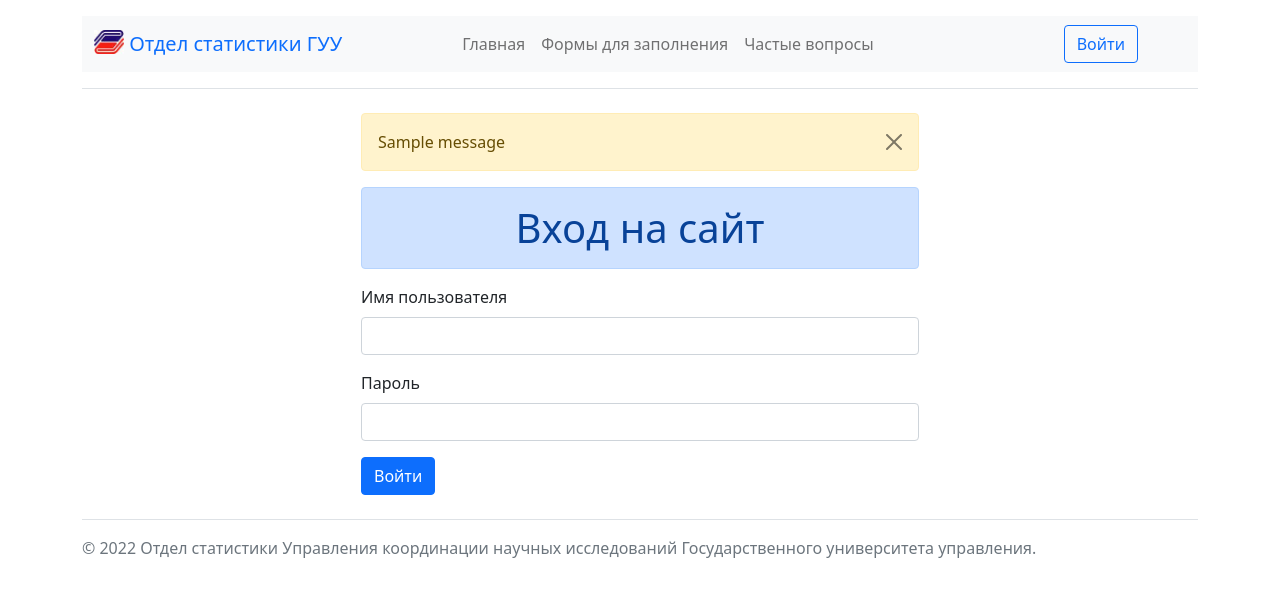
After one commit to finking/stat_univer, a Django app: page /login_user in a window 1280 px wide. The commit adds this page. Shown: the top 597 px of the page. Run offline with Django 4.2, Linux system fonts and the light colour scheme; tables that the repository leaves empty hold one stand-in row (values such as "Sample post"); one stand-in notice (Sample message) is shown.

Commit message:
Login/Logout on site. V0.7

```diff
--- /dev/null
+++ b/stat_univer/main/templates/authentication/login.html
@@ -0,0 +1,36 @@
+{% extends 'main/base.html'  %}
+
+{% block title %}
+    Логин
+{% endblock %}
+
+{% block content %}
+<div class="col-md-6 offset-md-3">
+        {% if messages%}
+        {% for message in messages%}
+            <div class="alert alert-warning alert-dismissible fade show" role="alert">
+                {{ message }}
+                <button type="button" class="btn-close" data-bs-dismiss="alert" aria-label="Close"></button>
+            </div>
+
+        {% endfor%}
+    {% endif%}
+    <h1 class="text-center alert alert-primary">Вход на сайт</h1>
+      <div class="col-12">
+          <form action="" method="post">
+            {% csrf_token %}
+              <div class="mb-3">
+                <label for="username" class="form-label">Имя пользователя</label>
+                <input type="text" class="form-control" name="username" aria-describedby="usernameHelp">
+              </div>
+              <div class="mb-3">
+                <label for="password" class="form-label">Пароль</label>
+                <input type="password" class="form-control" name="password">
+              </div>
+              <button type="submit" class="btn btn-primary">Войти</button>
+          </form>
+      </div>
+</div>
+
+
+{% endblock %}
--- a/stat_univer/main/templates/main/base.html
+++ b/stat_univer/main/templates/main/base.html
@@ -36,8 +36,19 @@
                           <li><a href="{% url 'faq' %}" class="nav-link px-2">Частые вопросы</a></li>
                         </li>
                       </ul>
-                    <div class="col-4 text-end">
-                        <button type="button" class="btn btn-outline-primary me-2 disabled">Войти</button>
+                    <div class="text-end">
+                      <ul class="navbar-nav">
+                      {% if user.is_authenticated %}
+                          <li class="nav-item">
+                              <a href="{% url 'logout' %}" class="btn btn-outline-primary">Выйти</a>
+                          </li>
+                      {% else %}
+                        <li class="nav-item">
+                          <a href="{% url 'login' %}" class="btn btn-outline-primary">Войти</a>
+                        </li>
+                      {% endif %}
+                      </ul>
+<!--                        <button type="button" class="btn btn-outline-primary me-2 disabled">Войти</button>-->
 <!--                        <button type="button" class="btn btn-primary disabled">Зарегистрироваться</button>-->
                      </div>
                     </div>
--- a/stat_univer/main/urls.py
+++ b/stat_univer/main/urls.py
@@ -1,4 +1,4 @@
-from django.urls import path
+from django.urls import path, include
 from . import views
 
 urlpatterns = [
@@ -11,5 +11,8 @@ urlpatterns = [
     path('history', views.history, name='history'),
     path('faq', views.faq, name='faq'),
     path('success', views.success, name='success'),
-    path('export', views.export, name='export')
+    path('export', views.export, name='export'),
+    path('login_user', views.login_user, name='login'),
+    path('logout_user', views.logout_user, name='logout'),
+    path('profile', views.profile, name='profile'),
 ]
--- a/stat_univer/main/views.py
+++ b/stat_univer/main/views.py
@@ -1,3 +1,4 @@
+from django.contrib import messages
 from django.shortcuts import render, redirect
 from .models import Institute, Conference, Employee, FAQ
 from .forms import ConferenceForm, HistoryForm
@@ -7,6 +8,7 @@ from xlsxwriter.workbook import Workbook
 import io
 import logging
 from .utils import dict_from_tuple, binary, MONTH, STATUS, COUNTRY
+from django.contrib.auth import authenticate, login, logout
 
 logger = logging.getLogger(__name__)
 
@@ -136,6 +138,37 @@ def export(request):
     return response
 
 
+def login_user(request):
+    logger.info('Загрузка страницы входа на сайт.')
+    if request.method == "POST":
+        logger.debug('Загрузка login.html')
+        username = request.POST['username']
+        password = request.POST['password']
+        user = authenticate(request, username=username, password=password)
+        if user is not None:
+            login(request, user)
+            logger.info(f'Вход на сайт пользователя {username}')
+            return redirect('profile')
+        else:
+            messages.success(request, 'Произошла ошибка при авторизации... Просьба попробовать еще раз.')
+            logger.warning(f"Неудачная попытка входа с логином: {username}")
+            return redirect('login')
+    else:
+        return render(request, 'authentication/login.html')
+
+
+def logout_user(request):
+    logger.info('Загрузка страницы выхода с сайта.')
+    logout(request)
+    messages.success(request, 'Вы вышли из системы. Чтобы заново войти, заполните форму ниже.')
+    return redirect('login')
+
+
+def profile(request):
+    logger.info('Загрузка страницы профиля.')
+    return render(request, 'main/profile.html', {'title': "Профиль сотрудника"})
+
+
 def write_to_excel(conferences_queryset):
     # Определение заголовков.
     header_columns = [
```
Also changed, not shown: stat_univer/main/templates/main/profile.html (added, +22 -0 lines).
